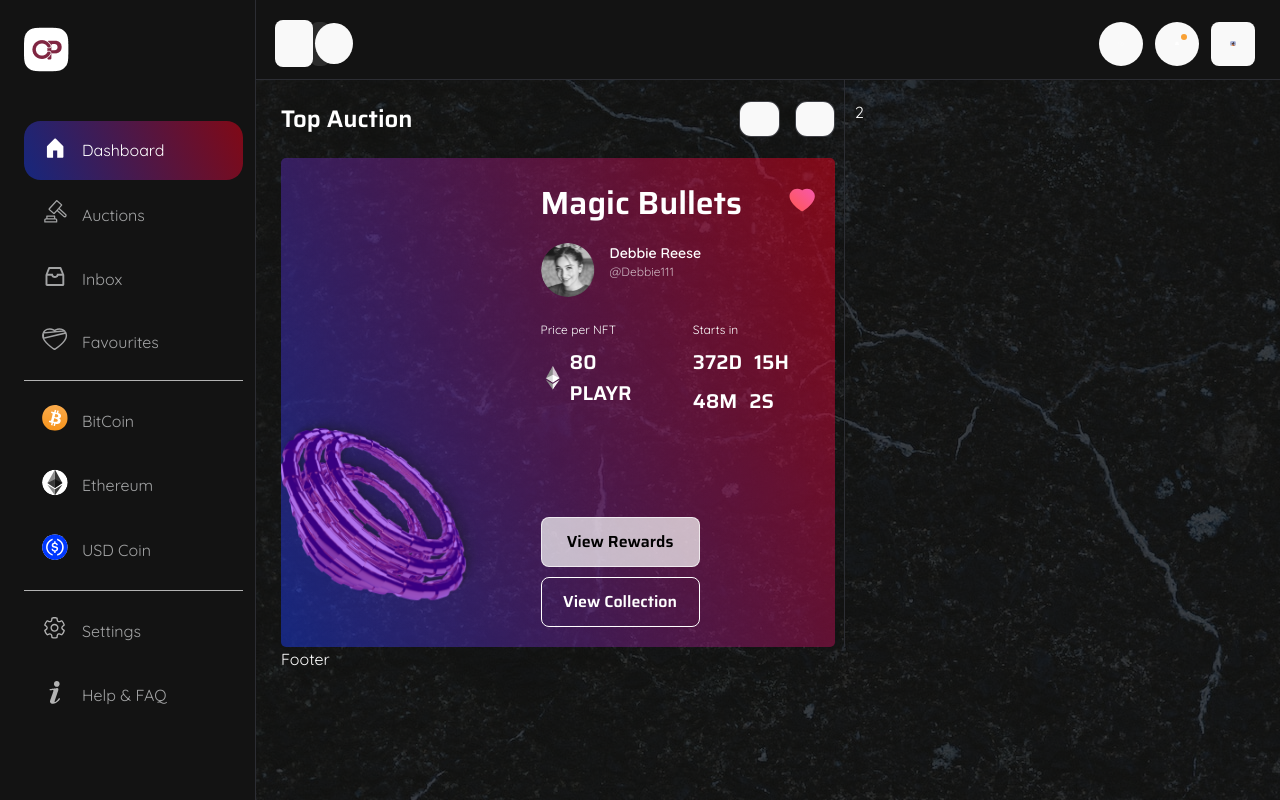
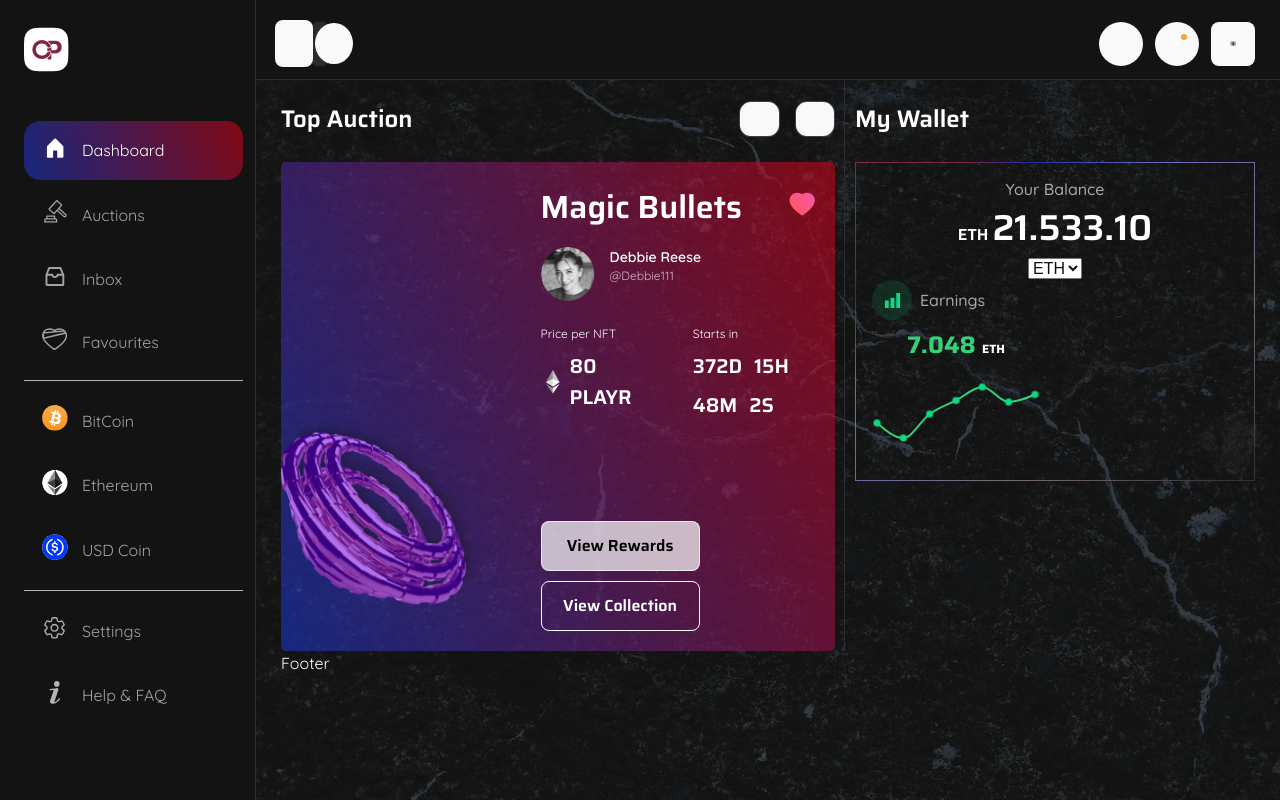
Before and after one commit to mahfuj890/NFT-Dashboard-React, a React app: page / in a window 1280 px wide. Built offline with nearby package versions, Linux system fonts and the light colour scheme; the HTML template or start-up script is replaced by a standard one.

Commit message:
work chart

```diff
--- a/package.json
+++ b/package.json
@@ -14,6 +14,7 @@
     "react-icons": "^4.4.0",
     "react-router-dom": "^6.3.0",
     "react-toastify": "^9.0.8",
+    "recharts": "^2.1.14",
     "swiper": "^8.3.2"
   },
   "devDependencies": {
--- a/src/Components/Section/ToActionSection.jsx
+++ b/src/Components/Section/ToActionSection.jsx
@@ -1,8 +1,7 @@
-import React from "react";
-import Countdown from "../Countdown";
+
 import PageTitle from "../PageTitle";
 import ToActionSlider from "../Slider/ToActionSlider";
-import SliderArrow from "./SliderArrow";
+import SliderArrow from "../Slider/SliderArrow";
 
 function ToActionSection() {
   return (
--- /dev/null
+++ b/src/Components/Section/WalletSection.jsx
@@ -0,0 +1,119 @@
+import React, { PureComponent } from "react";
+import {
+  LineChart,
+  Line,
+  XAxis,
+  YAxis,
+  CartesianGrid,
+  Tooltip,
+  Legend,
+  ResponsiveContainer,
+} from "recharts";
+import PageTitle from "../PageTitle";
+
+const dataEarning = [
+  {
+    name: "Point A",
+    pv: 2400,
+  },
+  {
+    name: "Point B",
+    pv: 1398,
+  },
+  {
+    name: "Point C",
+    pv: 3000,
+  },
+  {
+    name: "Point D",
+    pv: 3908,
+  },
+  {
+    name: "Point E",
+    pv: 4800,
+  },
+  {
+    name: "Point F",
+    pv: 3800,
+  },
+  {
+    name: "Point G",
+    pv: 4300,
+  },
+];
+
+function WalletSection() {
+  return (
+    <div className="my_wallet_item_area">
+      <PageTitle text={"My Wallet"} />
+      <div className="my_wallet_item border_linear">
+        <div className="wallet_title_area">
+          <h5>Your Balance</h5>
+          <h4>
+            ETH <span>21.533.10</span>
+          </h4>
+        </div>
+        <div className="text-center">
+          <select name="" id="" onChange={(e) => console.log(e.target.value)}>
+            <option value="eth">ETH</option>
+            <option value="btc">BTC</option>
+          </select>
+        </div>
+        <div className="wallet_chart_grid">
+          <div className="wallet_chart_item">
+            <div className="chart_title_area">
+              <div className="chart_icon">
+                <svg
+                  width="17"
+                  height="17"
+                  viewBox="0 0 17 17"
+                  fill="none"
+                  xmlns="http://www.w3.org/2000/svg"
+                >
+                  <path
+                    d="M16.0914 16.0924V0.907227H12.2951V16.0924H16.0914ZM10.397 16.0924V5.6526H6.60069V16.0924H10.397ZM4.70255 16.0924V8.49982H0.90625V16.0924H4.70255Z"
+                    fill="#0DDB84"
+                  />
+                </svg>
+              </div>
+              <h5>Earnings</h5>
+            </div>
+            <h4>
+              7.048 <span>ETH</span>
+            </h4>
+            <div className="wallet_chart">
+              <ResponsiveContainer width="100%" height="100%">
+                <LineChart width={300} height={100} data={dataEarning}>
+                  <Line
+                    type="monotone"
+                    dataKey="pv"
+                    stroke="#34D178"
+                    strokeWidth={2}
+                    dot={{
+                      stroke: "rgba(13, 219, 132, 0.5)",
+                      fill: "#0DDB84",
+                      strokeWidth: 2,
+                    }}
+                    activeDot={{ r: 5 }}
+                  />
+
+                  <Tooltip
+                    contentStyle={{
+                      backgroundColor: "#131313",
+                      border: "1px solid #131313",
+                    }}
+                    labelStyle={{ color: "white" }}
+                    cursor={false}
+                    labelFormatter={(name) => "Number: " + name}
+                  />
+                </LineChart>
+              </ResponsiveContainer>
+            </div>
+          </div>
+        </div>
+      </div>
+    </div>
+  );
+}
+
+export default WalletSection;
--- a/src/Data/TopActionSliderData.js
+++ b/src/Data/TopActionSliderData.js
@@ -51,7 +51,7 @@ const topActionSliderData = [
 
   },
   {
-    id: 1,
+    id: 4,
     sliderImg: "../../src/assets/images/dashboard/top_action_img.png",
     sliderUserImg: "../../src/assets/images/dashboard/top_actions_user.png",
     sliderCoinImg: "../../src/assets/images/icon/eather_icon.png",
--- a/src/Pages/Dashboard.jsx
+++ b/src/Pages/Dashboard.jsx
@@ -1,4 +1,5 @@
 import ToActionSection from "../Components/Section/ToActionSection";
+import WalletSection from "../Components/Section/WalletSection";
 
 function Dashboard() {
   return <section className="dashboard_content_wrapper">
@@ -7,7 +8,9 @@ function Dashboard() {
       <ToActionSection />
 
       </div>
-      <div>2</div>
+      <div className="dasbhoard_right_wrapper">
+<WalletSection />
+      </div>
     </div>
   </section>;
 }
--- a/src/assets/sass/abstracts/_variables.scss
+++ b/src/assets/sass/abstracts/_variables.scss
@@ -6,17 +6,20 @@
 $body-bg: white;
 $white-color:white;
 $gray-color-a2: #A2A3A4;;
+$gray-color-a9: #A9A9A9;
 $black-color:black;
 $black-color-13:#131313;
 $black-color-2c:#2C2D33;
 $blue-color-6e:#6E6BFF;
 $green-color-0d:#0DDB84;
+$green-color-34:#34D178;
 $red-color-ff:#FF0000;
 
 
 //Gradient
 $menu-gradient:linear-gradient(65.58deg, rgba(0, 66, 255, 0.5) -11.84%, rgba(235, 0, 27, 0.5) 98.75%);
 $menu-gradient-hover:linear-gradient(45.58deg, rgba(0, 66, 255, 0.7) -15.84%, rgba(205, 0, 27, 0.5) 98.75%);
+$border-gradient :linear-gradient(142.65deg, #822946 12.89%, rgba(41, 42, 184, 0.9) 21.4%, #6A69C2 36.15%, rgba(138, 123, 128, 0.85) 70.29%, #000000 120.25%);
 
 
 //Shadow
--- a/src/assets/sass/base/_comon.scss
+++ b/src/assets/sass/base/_comon.scss
@@ -250,6 +250,7 @@ input[type="number"] {
   justify-content: space-between;
   flex-wrap: wrap;
   gap: 10px;
+  margin-bottom: 24px;
 }
 .page_title {
   font-family: $secondery-font;
@@ -408,3 +409,12 @@ line-height: 31px !important;
 color: $white-color;
 margin-top: 10px;
 }
+
+.border_linear{
+  position: relative;
+  border: 1.74px solid;
+border-image: $border-gradient;
+border-image-slice: 1;
+border-radius: 8px;
+
+}
--- a/src/assets/sass/pages/_dashboard.scss
+++ b/src/assets/sass/pages/_dashboard.scss
@@ -40,9 +40,7 @@
       }
     }
   }
-  .slider_area {
-    margin-top: 20px;
-  }
+
   .slider_grid {
     display: grid;
     grid-template-columns: minmax(0, 0.8fr) minmax(0, 1fr);
@@ -195,6 +193,83 @@
       }
     }
   }
+
+  .my_wallet_item {
+    padding: 16px;
+    h5 {
+      font-weight: 500;
+      font-size: 16px;
+      line-height: 20px;
+      color: $gray-color-a9;
+    }
+  }
+  .wallet_title_area {
+    text-align: center;
+
+    h4 {
+      font-family: $secondery-font;
+      font-weight: 600;
+      font-size: 16px;
+      line-height: 25px;
+      color: #ffffff;
+      span {
+        font-size: 36px;
+        font-weight: 600;
+        line-height: 57px;
+        letter-spacing: 0em;
+        text-align: left;
+      }
+    }
+  }
+  .wallet_chart_grid {
+    display: grid;
+    grid-template-columns: repeat(2, minmax(0, 1fr));
+    align-items: start;
+    gap: 20px 30px;
+  }
+  .chart_title_area {
+    display: grid;
+    grid-template-columns: minmax(0, 40px) repeat(1, minmax(0, 1fr));
+    align-items: center;
+    gap: 8px;
+
+    h5 {
+      text-align: start;
+    }
+  }
+  .wallet_chart_item {
+    h4 {
+      font-family: $secondery-font;
+      font-weight: 700;
+      font-size: 24px;
+      line-height: 30px;
+      color: $green-color-34;
+      text-align: center;
+      margin-top: 10px;
+      span {
+        font-size: 12px;
+        color: $white-color;
+      }
+    }
+  }
+  .chart_icon {
+    display: flex;
+    align-items: center;
+    justify-content: center;
+    width: 100%;
+    height: 40px;
+    border-radius: 50%;
+    -webkit-border-radius: 50%;
+    -moz-border-radius: 50%;
+    -ms-border-radius: 50%;
+    -o-border-radius: 50%;
+    background: rgba($green-color-0d, 0.12);
+  }
+
+  .wallet_chart{
+    width: 100%;
+    height: 100px;
+  }
 }
 
 //Toggle Sidebar and Dashboard
--- a/src/assets/sass/style.css
+++ b/src/assets/sass/style.css
@@ -416,9 +416,6 @@
     background-color: #2C2D33;
   }
 }
-.dashboard_wrapper .slider_area {
-  margin-top: 20px;
-}
 .dashboard_wrapper .slider_grid {
   display: grid;
   grid-template-columns: minmax(0, 0.8fr) minmax(0, 1fr);
@@ -601,6 +598,77 @@
   color: black;
   border-color: rgba(255, 255, 255, 0.7);
   background-color: rgba(255, 255, 255, 0.7);
+}
+.dashboard_wrapper .my_wallet_item {
+  padding: 16px;
+}
+.dashboard_wrapper .my_wallet_item h5 {
+  font-weight: 500;
+  font-size: 16px;
+  line-height: 20px;
+  color: #A9A9A9;
+}
+.dashboard_wrapper .wallet_title_area {
+  text-align: center;
+}
+.dashboard_wrapper .wallet_title_area h4 {
+  font-family: "Saira", sans-serif;
+  font-weight: 600;
+  font-size: 16px;
+  line-height: 25px;
+  color: #ffffff;
+}
+.dashboard_wrapper .wallet_title_area h4 span {
+  font-size: 36px;
+  font-weight: 600;
+  line-height: 57px;
+  letter-spacing: 0em;
+  text-align: left;
+}
+.dashboard_wrapper .wallet_chart_grid {
+  display: grid;
+  grid-template-columns: repeat(2, minmax(0, 1fr));
+  align-items: start;
+  gap: 20px 30px;
+}
+.dashboard_wrapper .chart_title_area {
+  display: grid;
+  grid-template-columns: minmax(0, 40px) repeat(1, minmax(0, 1fr));
+  align-items: center;
+  gap: 8px;
+}
+.dashboard_wrapper .chart_title_area h5 {
+  text-align: start;
+}
+.dashboard_wrapper .wallet_chart_item h4 {
+  font-family: "Saira", sans-serif;
+  font-weight: 700;
+  font-size: 24px;
+  line-height: 30px;
+  color: #34D178;
+  text-align: center;
+  margin-top: 10px;
+}
+.dashboard_wrapper .wallet_chart_item h4 span {
+  font-size: 12px;
+  color: white;
+}
+.dashboard_wrapper .chart_icon {
+  display: flex;
+  align-items: center;
+  justify-content: center;
+  width: 100%;
+  height: 40px;
+  border-radius: 50%;
+  -webkit-border-radius: 50%;
+  -moz-border-radius: 50%;
+  -ms-border-radius: 50%;
+  -o-border-radius: 50%;
+  background: rgba(13, 219, 132, 0.12);
+}
+.dashboard_wrapper .wallet_chart {
+  width: 100%;
+  height: 100px;
 }
 
 .sidebar_toggle .sidebar_wrapper {
@@ -1046,6 +1114,7 @@ input[type=number] {
   justify-content: space-between;
   flex-wrap: wrap;
   gap: 10px;
+  margin-bottom: 24px;
 }
 
 .page_title {
@@ -1215,4 +1284,13 @@ input[type=number] {
   line-height: 31px !important;
   color: white;
   margin-top: 10px;
+}
+
+.border_linear {
+  position: relative;
+  border: 1.74px solid;
+  -o-border-image: linear-gradient(142.65deg, #822946 12.89%, rgba(41, 42, 184, 0.9) 21.4%, #6A69C2 36.15%, rgba(138, 123, 128, 0.85) 70.29%, #000000 120.25%);
+     border-image: linear-gradient(142.65deg, #822946 12.89%, rgba(41, 42, 184, 0.9) 21.4%, #6A69C2 36.15%, rgba(138, 123, 128, 0.85) 70.29%, #000000 120.25%);
+  border-image-slice: 1;
+  border-radius: 8px;
 }/*# sourceMappingURL=style.css.map */
```
Also changed, not shown: src/Components/Slider/SliderArrow.jsx (renamed from src/Components/Section/SliderArrow.jsx), src/Todo.txt, 2 other files (tests, documents, lock files or other folders).
